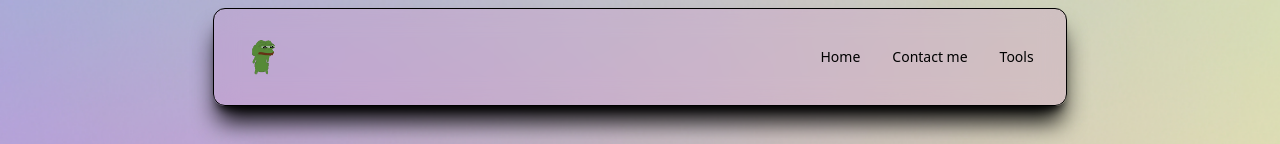
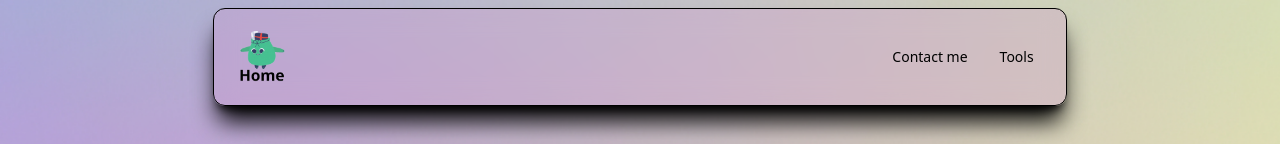
Before and after one commit to janisruduks/janisruduks-space, a React (Vite) app: page / in a window 1280 px wide. Shown: the top 144 px of the page. Built offline with nearby package versions, Linux system fonts and the light colour scheme.

Commit message:
minor fixes and added logo

```diff
--- a/src/components/contact-me.component.jsx
+++ b/src/components/contact-me.component.jsx
@@ -20,14 +20,14 @@ const ContactForm = () => {
     };
 
   return (
-    <div id="contact" className="grid grid-cols-2 border-black border m-3 rounded-lg  bg-c1/30 shadow-lg shadow-black">
+    <div id="contact" className="lg:grid lg:grid-cols-2 border-black border m-3 rounded-lg  bg-c1/30 shadow-lg shadow-black">
         <div>
             <EntranceAnimation>
                 <p class="text-center p-3 text-lg ">Instead of some text why you should message me have picture of pizza instead!</p>
             </EntranceAnimation>
             <EntranceAnimation>
                 <div class="flex justify-center">
-                    <img class="rounded-xl shadow shadow-black w-96 border border-black m-1" src={Pizza} />
+                    <img class="rounded-xl shadow shadow-black lg:w-96 w-52 border border-black m-1" src={Pizza} />
                 </div>
             </EntranceAnimation>
         </div>
--- a/src/components/header.component.jsx
+++ b/src/components/header.component.jsx
@@ -1,5 +1,5 @@
 import React from 'react'
-import Logo from '../assets/logo.gif'
+import Logo from '../assets/logo-2.gif'
 
 import { Outlet, Link } from "react-router-dom";
 
@@ -11,19 +11,15 @@ const Header = () => {
         aria-label="Site Nav"
         class="lg:w-2/3 lg:mx-auto lg:max-w-screen gap-3 lg:p-5 m-2 mx-auto flex items-center justify-between p-4 border border-black shadow-black shadow-xl bg-c1/30 backdrop-blur-md rounded-xl"
         >
-        <a
-            href="/"
+        <Link
+            to='/'
             class="inline-flex h-14 w-14 items-center justify-center rounded-lg text-4xl"
         >
             <span class="sr-only"></span>
             <img src={Logo} />
-        </a>
+        </Link>
 
         <ul class="flex items-center gap-2 text-sm font-medium text-black">
-            <li class="hidden lg:block">
-                <Link class="rounded-lg px-3 py-2 hover:text-white" to="/"> Home </Link>
-            </li>
-
             <li>
                 <Link class="rounded-lg px-3 py-2 hover:text-white" to="/contact"> Contact me </Link>
             </li>
--- a/src/components/wpsupp.component.jsx
+++ b/src/components/wpsupp.component.jsx
@@ -39,7 +39,7 @@ const WpSupp = () => {
     };
 
     return (
-        <div className="grid grid-cols-2 m-3 border border-black rounded-lg bg-c1/30 shadow-lg shadow-black">
+        <div className="lg:grid lg:grid-cols-2 m-3 border border-black rounded-lg bg-c1/30 shadow-lg shadow-black">
             <div className="p-3">
                 <h1 className="font-extrabold p-3 text-lg text-black">wp_supplicant generator</h1>
                 <p className="p-3">Get your Raspberry Pi connected to your wifi network effortlessly by generating a wpa_supplicant.conf file. Simply provide the country code, SSID and password of your wifi network</p>
```
Also changed, not shown: src/assets/logo-2.gif (added).
